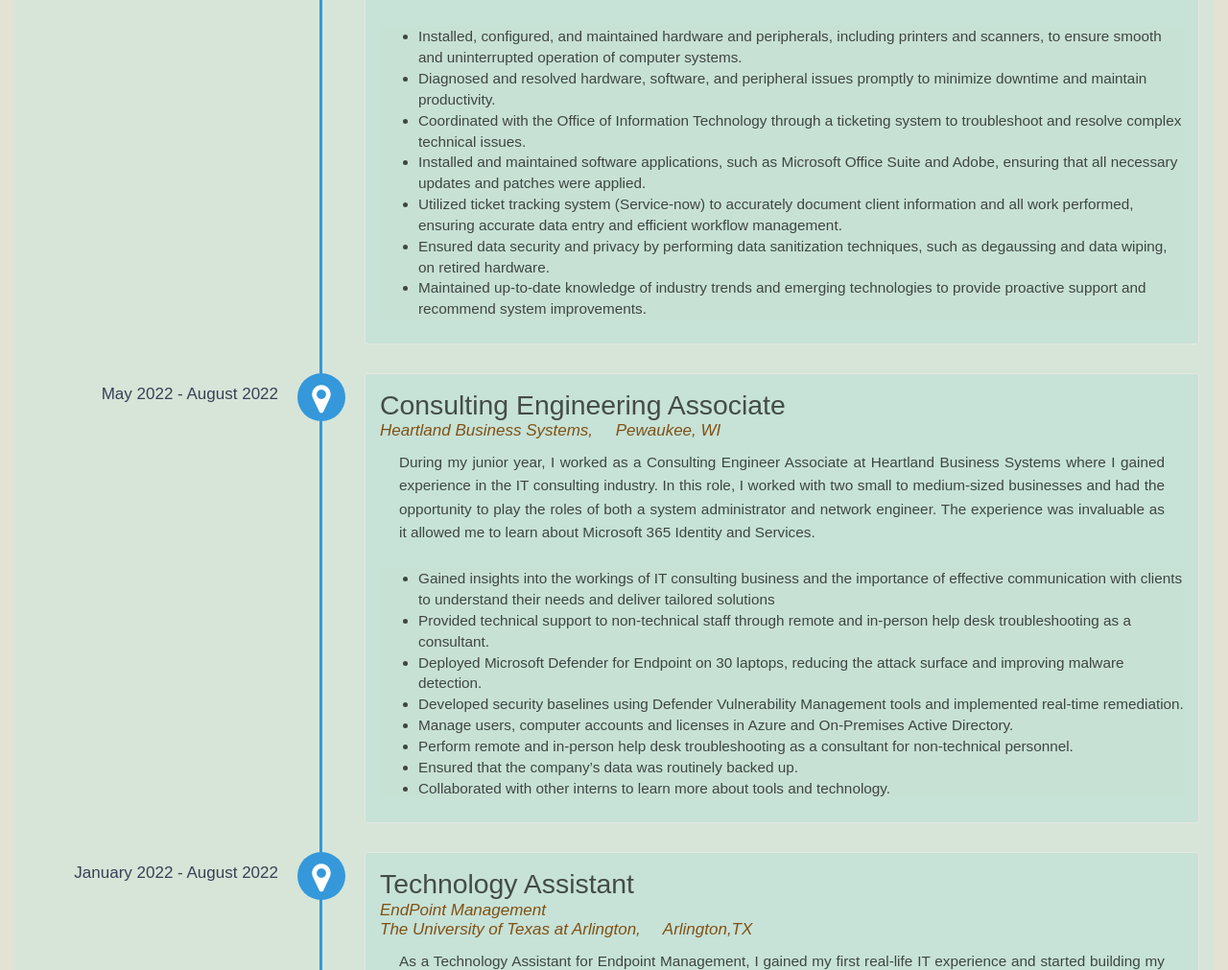
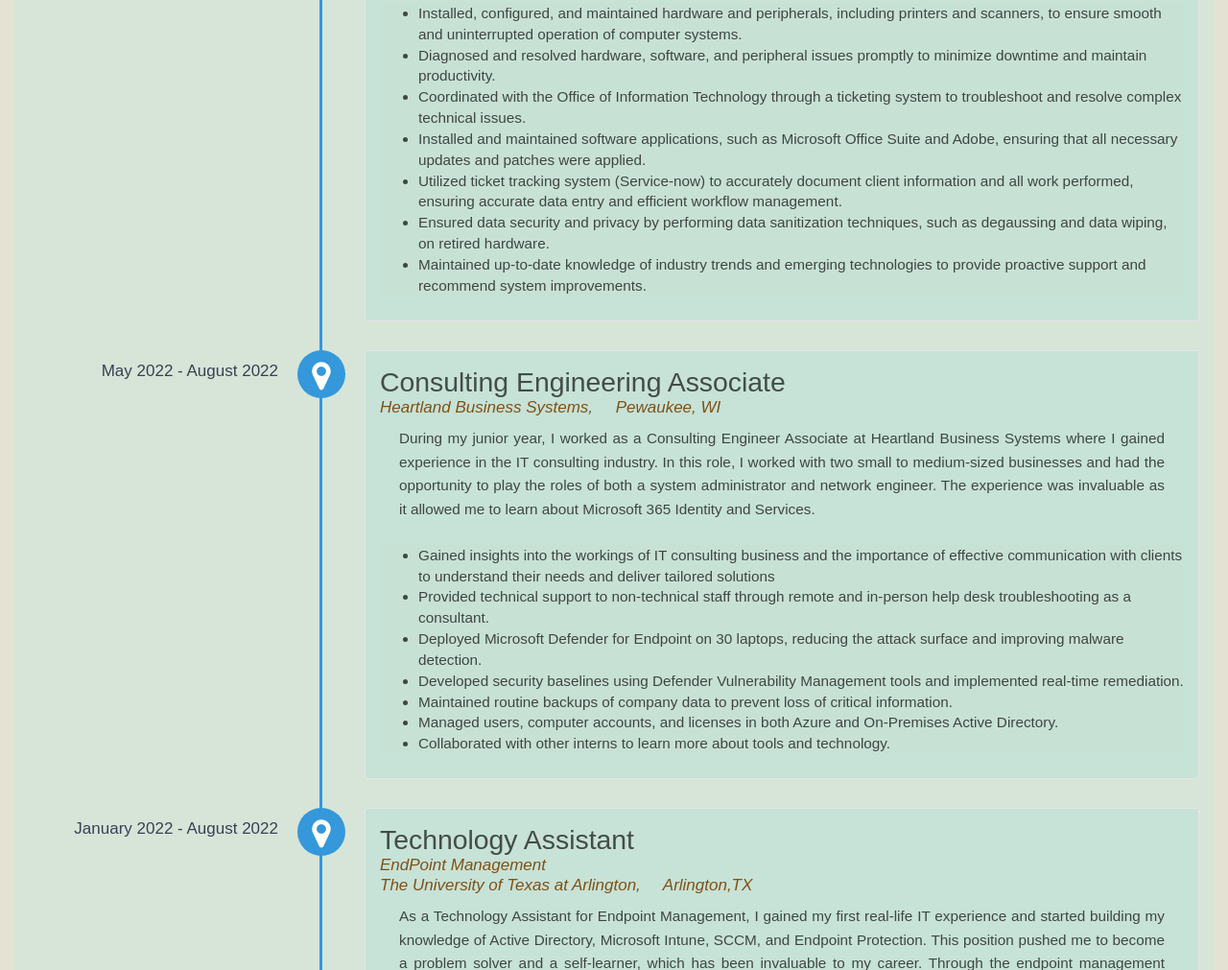
Before and after one commit to axt3023/Portfolio, a website: page index.html in a window 1280 px wide. Shown: the part 2072-3083 px from the top of the page at 96% size. Drawn offline with nearby package versions, Linux system fonts and the light colour scheme.

Commit message:
Update index.html

```diff
--- a/index.html
+++ b/index.html
@@ -148,7 +148,6 @@
 
 
 
-                    It is a great opportunity for me to work as cybersecurity Analyst at costco in my final semester.  <br>
 
                  <br><ul style="font-size: 0.9em; background-color: #d4bfa90d; color:rgba(0, 0, 0, 0.692)">
 
@@ -211,9 +210,8 @@
                         <li> Provided technical support to non-technical staff through remote and in-person help desk troubleshooting as a consultant.</li>
                         <li> Deployed Microsoft Defender for Endpoint on 30 laptops, reducing the attack surface and improving malware detection.</li>
                         <li> Developed security baselines using Defender Vulnerability Management tools and implemented real-time remediation.</li>
-                        <li>Manage users, computer accounts and licenses in Azure and On-Premises Active Directory.</li>
-                        <li>Perform remote and in-person help desk troubleshooting as a consultant for non-technical personnel.</li>
-                        <li> Ensured that the company’s data was routinely backed up.</li>
+                        <li>Maintained routine backups of company data to prevent loss of critical information.</li>
+                        <li> Managed users, computer accounts, and licenses in both Azure and On-Premises Active Directory.</li>
                         <li> Collaborated with other interns to learn more about tools and technology. </li>
                     </ul>
                 </p>
```
